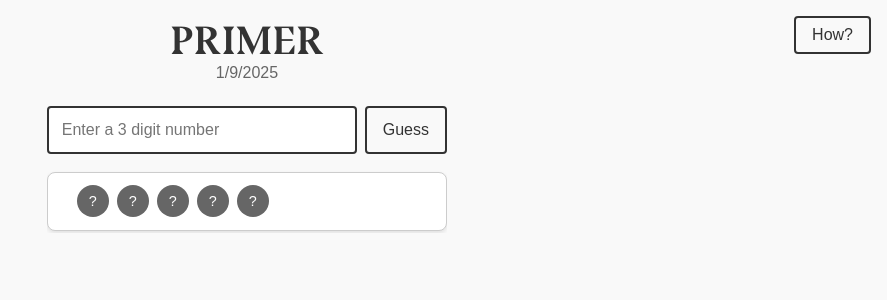
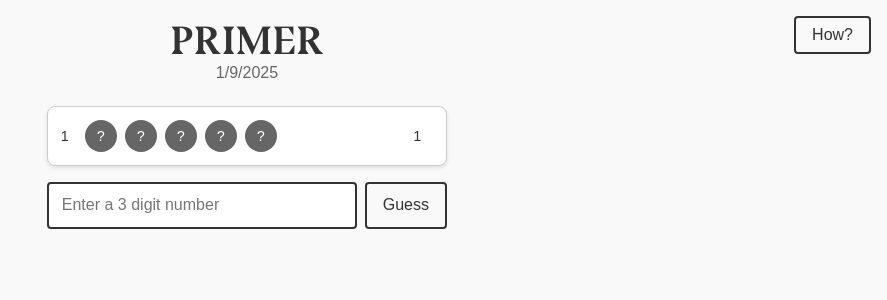
Before and after one commit to jackherizsmith/factors, a SvelteKit app: page / in a window 1280 px wide. Shown: the top 300 px of the page, without its empty margins (393-1280 px from the left). Built offline with nearby package versions, Linux system fonts and the light colour scheme.

Commit message:
include goal at top

```diff
--- a/src/routes/+page.svelte
+++ b/src/routes/+page.svelte
@@ -1,7 +1,6 @@
 <script lang="ts">
 	import { onMount } from 'svelte';
-	import { parse } from 'svelte/compiler';
-	import { fade, slide, fly } from 'svelte/transition';
+	import { slide } from 'svelte/transition';
 
 	let showModal = false;
 
@@ -23,6 +22,26 @@
 	$: parsedGuess = parseInt(userGuess);
 	$: isTooHigh = parsedGuess > 999;
 	$: isTooLow = parsedGuess < 100;
+	$: correctFactors = allGuesses.reduce((a: Record<string, number>, b) => {
+		const counts: Record<string, number> = {};
+		b.results.forEach((r) => {
+			if (r.isCorrect) {
+				counts[r.factor] = (counts[r.factor] || 0) + 1;
+			}
+		});
+		const correctGuessFactors = Object.keys(counts);
+		const aCopy = { ...a };
+		correctGuessFactors.forEach((f) => {
+			if (counts[f] > (aCopy[f] || 0)) {
+				aCopy[f] = counts[f];
+			}
+		});
+		return aCopy;
+	}, {});
+	$: correctGuess = Object.entries(correctFactors).flatMap(([key, count]) =>
+		Array(count).fill(Number(key))
+	);
+	$: correctProduct = correctGuess.reduce((a, b) => a * b, 1);
 	let isReady = false;
 	const todayDate = new Date().toLocaleDateString();
 	let input: HTMLInputElement | null = null;
@@ -195,6 +214,26 @@
 		<button class="info-btn" on:click={toggleModal}>How?</button>
 	</div>
 
+	<div class="primes">
+		<div class="guess-card">
+			<p class="guess-header">{correctProduct}</p>
+			<div class="guess-results">
+				{#each correctGuess as f}
+					<span class="result win">{f}</span>
+				{/each}
+				{#each primeFactors.slice(correctGuess.length) as f}
+					<span class="result pregame">?</span>
+				{/each}
+			</div>
+			{#if isSuccess}
+				<button on:click={copyResultsToClipboard} autofocus>{isCopied ? 'Copied!' : 'Share'}</button
+				>
+			{:else}
+				<div class="result product">{correctProduct}</div>
+			{/if}
+		</div>
+	</div>
+
 	<form on:submit|preventDefault={handleGuess}>
 		<input
 			type="number"
@@ -214,47 +253,25 @@
 
 	<h2 hidden>Your guesses</h2>
 	<div class="guesses">
-		{#if allGuesses.length > 0}
-			{#each allGuesses as { guess, results, correctProduct }, index}
+		{#each allGuesses as { guess, results, correctProduct }, index}
+			{#if !isSuccess || index > 0}
 				<div class="guess-card" transition:slide>
 					<p class="guess-header">
 						{guess}
 					</p>
 					<div class="guess-results">
 						{#each results as { factor, isCorrect }}
-							<span
-								class="result {isSuccess && index === 0
-									? 'win'
-									: isCorrect
-										? 'correct'
-										: 'incorrect'}"
-							>
+							<span class="result {isCorrect ? 'correct' : 'incorrect'}">
 								{factor}
 							</span>
 						{/each}
 					</div>
-					{#if isSuccess && index === 0}
-						<button on:click={copyResultsToClipboard} autofocus
-							>{isCopied ? 'Copied!' : 'Share'}</button
-						>
-					{:else}
-						<div class="result product">
-							{correctProduct}
-						</div>
-					{/if}
+					<div class="result product">
+						{correctProduct}
+					</div>
 				</div>
-			{/each}
-		{:else}
-			<div class="guess-card">
-				<p class="guess-header"></p>
-				<div class="guess-results">
-					{#each primeFactors as f}
-						<span class="result pregame">?</span>
-					{/each}
-				</div>
-				<div class="result product"></div>
-			</div>
-		{/if}
+			{/if}
+		{/each}
 	</div>
 </main>
 
@@ -413,6 +430,12 @@
 		color: var(--font-color);
 	}
 
+	.primes {
+		margin-bottom: 1rem;
+		max-width: 400px;
+		width: 100%;
+	}
+
 	.guesses {
 		width: 100%;
 		max-width: 400px;
```
